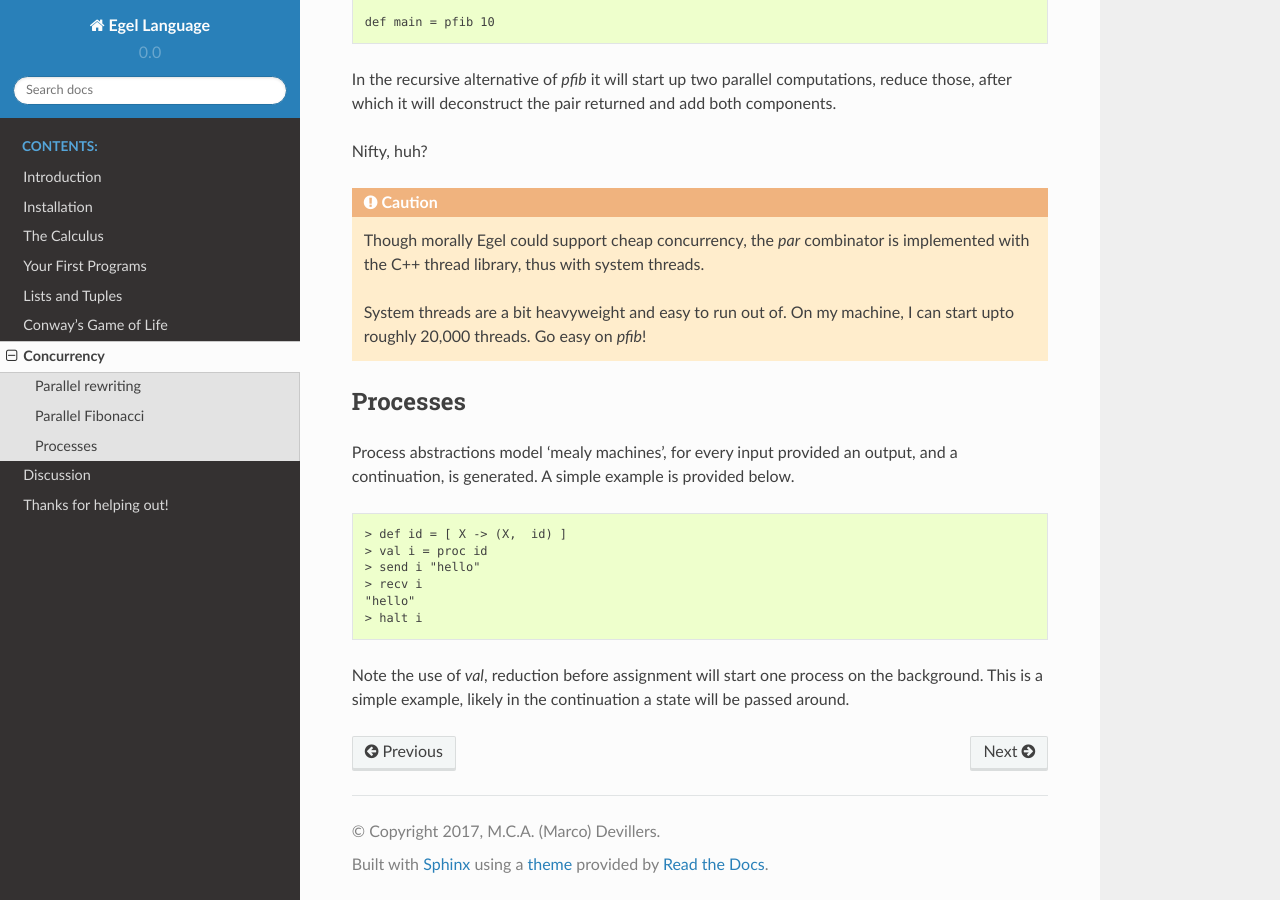
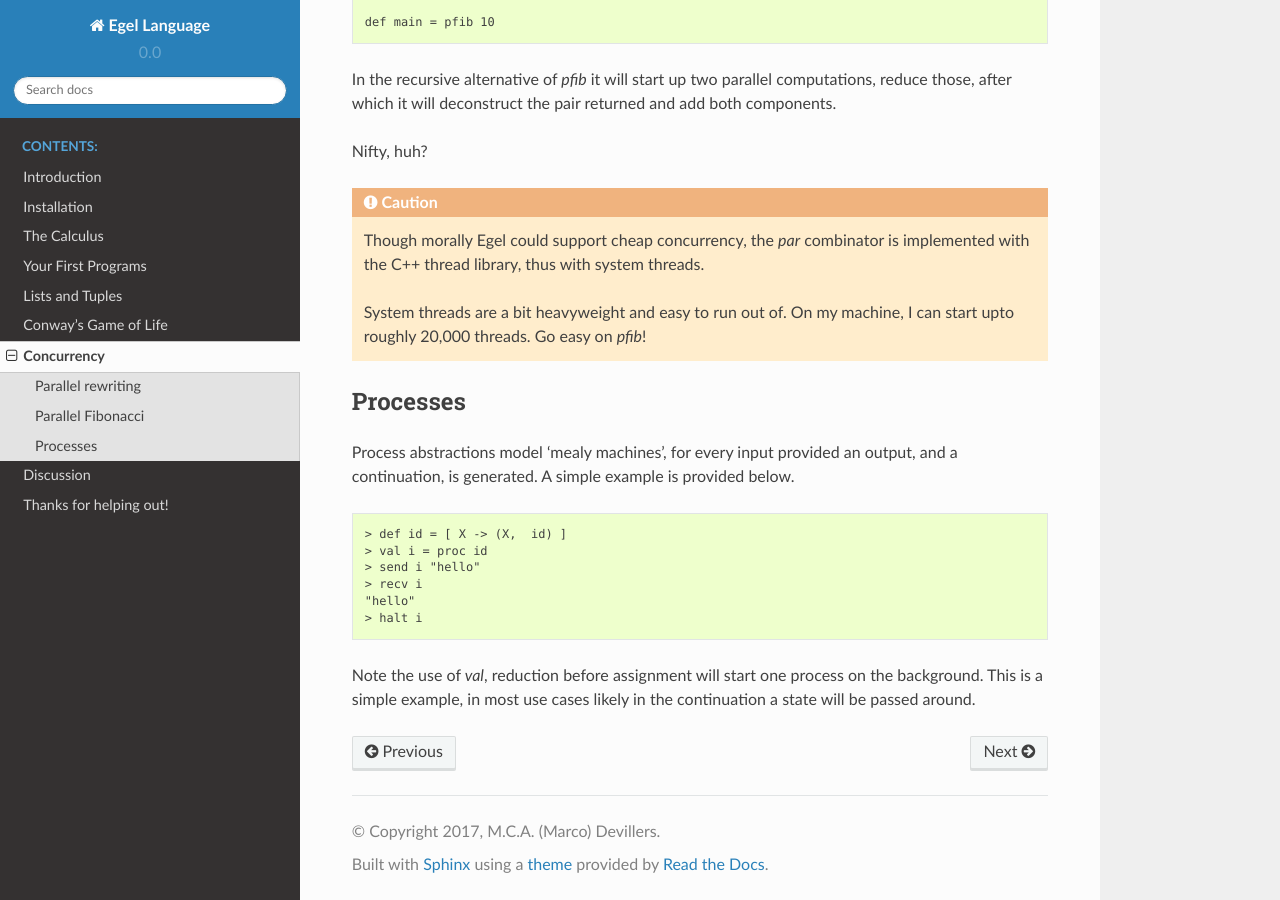
Before and after one commit to egel-lang/egel-docs, a Sphinx documentation site: the page built from source/conc.rst, in a window 1280 px wide and 900 px high, scrolled down 1357 px. Built offline with Sphinx 7.4.7 and the Read the Docs theme 2.0.0, drawn with Linux system fonts in a browser that asks for light colours.

Commit message:
Update conc.rst

```diff
--- a/source/conc.rst
+++ b/source/conc.rst
@@ -106,5 +106,5 @@ provided below.
     > halt i
 
 Note the use of `val`, reduction before assignment will start one process
-on the background. This is a simple example, likely in the continuation
-a state will be passed around.
+on the background. This is a simple example, in most use cases likely in
+the continuation a state will be passed around.
```
